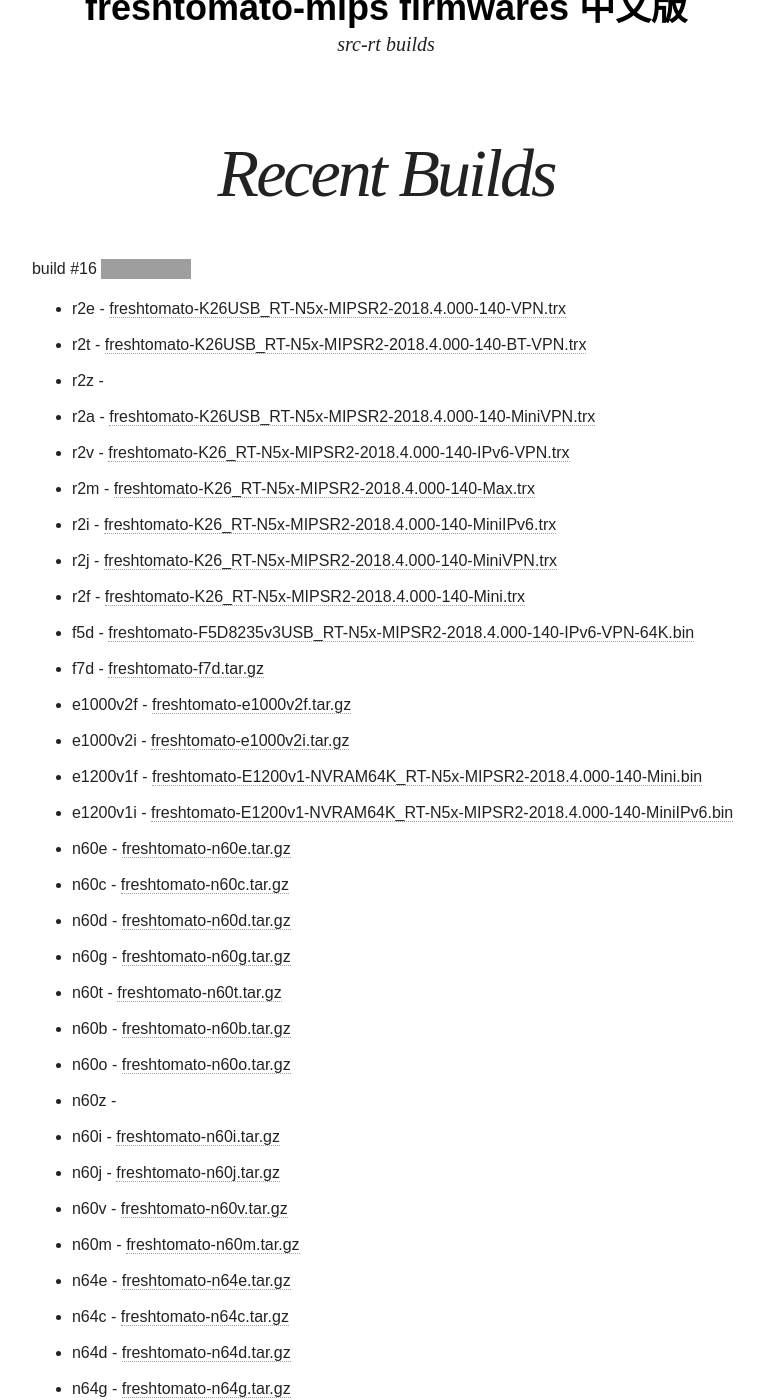
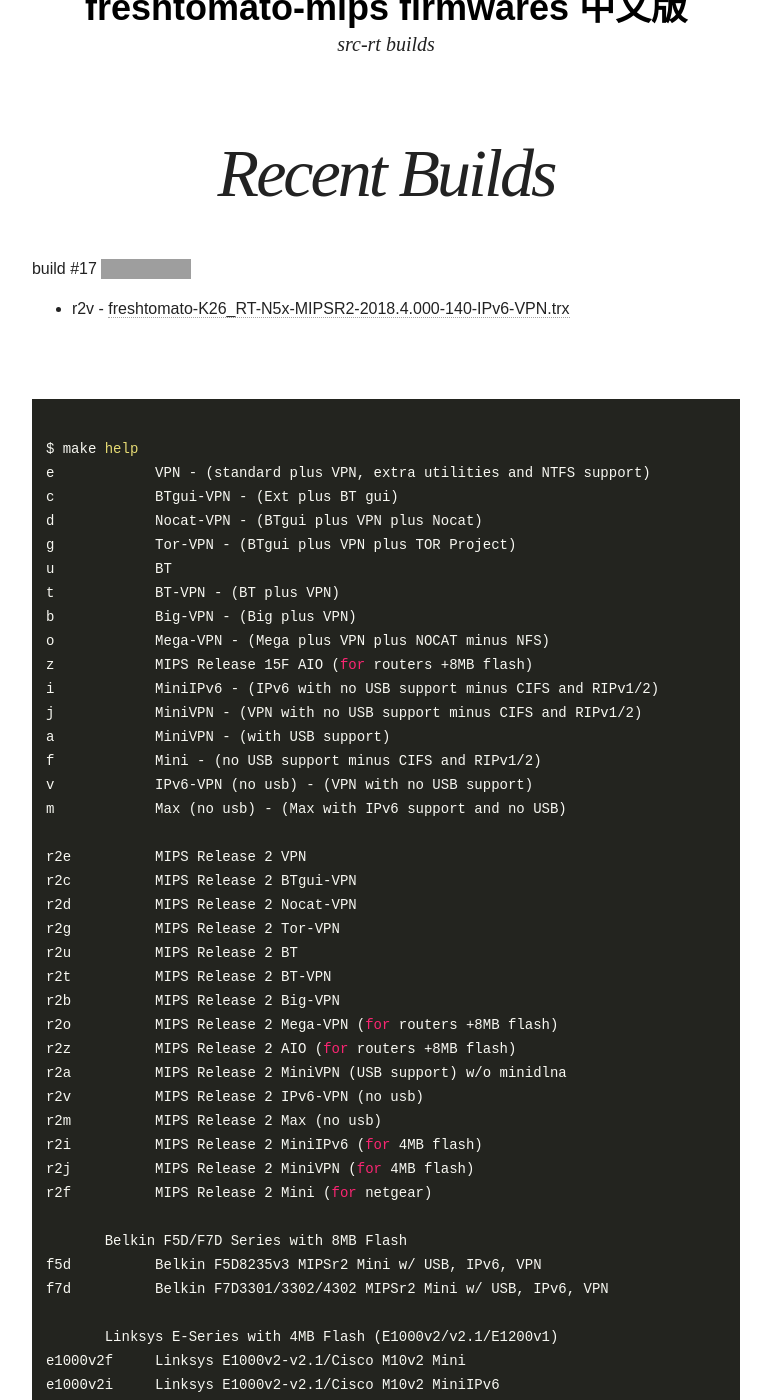
Before and after one commit to oglopss/freshtomato-mips-ci-jekyll, a Jekyll site: the page built from index.html, in a window 1280 px wide and 1400 px high, scrolled down 339 px. Shown: the whole window, without its empty margins (254-1025 px from the left). Built offline with Jekyll 4.4.1, drawn with Linux system fonts in a browser that asks for light colours; nearby versions of some CDN libraries; some of the changed text lies outside the part shown; grey boxes are pictures that could not be loaded.

Commit message:
Travis build 17 r2v pushed to gh-pages

```diff
--- a/_data/ss.yml
+++ b/_data/ss.yml
@@ -1,38 +1,3 @@
-build: 16
+build: 17
 files:
   - 0005 r2v freshtomato-K26_RT-N5x-MIPSR2-2018.4.000-140-IPv6-VPN.trx
-  - 0004 r2a freshtomato-K26USB_RT-N5x-MIPSR2-2018.4.000-140-MiniVPN.trx
-  - 0001 r2e freshtomato-K26USB_RT-N5x-MIPSR2-2018.4.000-140-VPN.trx
-  - 0002 r2t freshtomato-K26USB_RT-N5x-MIPSR2-2018.4.000-140-BT-VPN.trx
-  - 0003 r2z
-  - 0007 r2i freshtomato-K26_RT-N5x-MIPSR2-2018.4.000-140-MiniIPv6.trx
-  - 0006 r2m freshtomato-K26_RT-N5x-MIPSR2-2018.4.000-140-Max.trx
-  - 0008 r2j freshtomato-K26_RT-N5x-MIPSR2-2018.4.000-140-MiniVPN.trx
-  - 0009 r2f freshtomato-K26_RT-N5x-MIPSR2-2018.4.000-140-Mini.trx
-  - 0010 f5d freshtomato-F5D8235v3USB_RT-N5x-MIPSR2-2018.4.000-140-IPv6-VPN-64K.bin
-  - 0012 e1000v2f freshtomato-e1000v2f.tar.gz
-  - 0014 e1200v1f freshtomato-E1200v1-NVRAM64K_RT-N5x-MIPSR2-2018.4.000-140-Mini.bin
-  - 0013 e1000v2i freshtomato-e1000v2i.tar.gz
-  - 0011 f7d freshtomato-f7d.tar.gz
-  - 0015 e1200v1i freshtomato-E1200v1-NVRAM64K_RT-N5x-MIPSR2-2018.4.000-140-MiniIPv6.bin
-  - 0016 n60e freshtomato-n60e.tar.gz
-  - 0017 n60c freshtomato-n60c.tar.gz
-  - 0018 n60d freshtomato-n60d.tar.gz
-  - 0019 n60g freshtomato-n60g.tar.gz
-  - 0020 n60t freshtomato-n60t.tar.gz
-  - 0024 n60i freshtomato-n60i.tar.gz
-  - 0021 n60b freshtomato-n60b.tar.gz
-  - 0023 n60z
-  - 0025 n60j freshtomato-n60j.tar.gz
-  - 0022 n60o freshtomato-n60o.tar.gz
-  - 0026 n60v freshtomato-n60v.tar.gz
-  - 0027 n60m freshtomato-n60m.tar.gz
-  - 0028 n64e freshtomato-n64e.tar.gz
-  - 0029 n64c freshtomato-n64c.tar.gz
-  - 0030 n64d freshtomato-n64d.tar.gz
-  - 0031 n64g freshtomato-n64g.tar.gz
-  - 0032 n64u freshtomato-n64u.tar.gz
-  - 0033 n64t freshtomato-n64t.tar.gz
-  - 0034 n64b freshtomato-n64b.tar.gz
-  - 0036 n64v freshtomato-n64v.tar.gz
-  - 0035 n64o freshtomato-n64o.tar.gz
```
